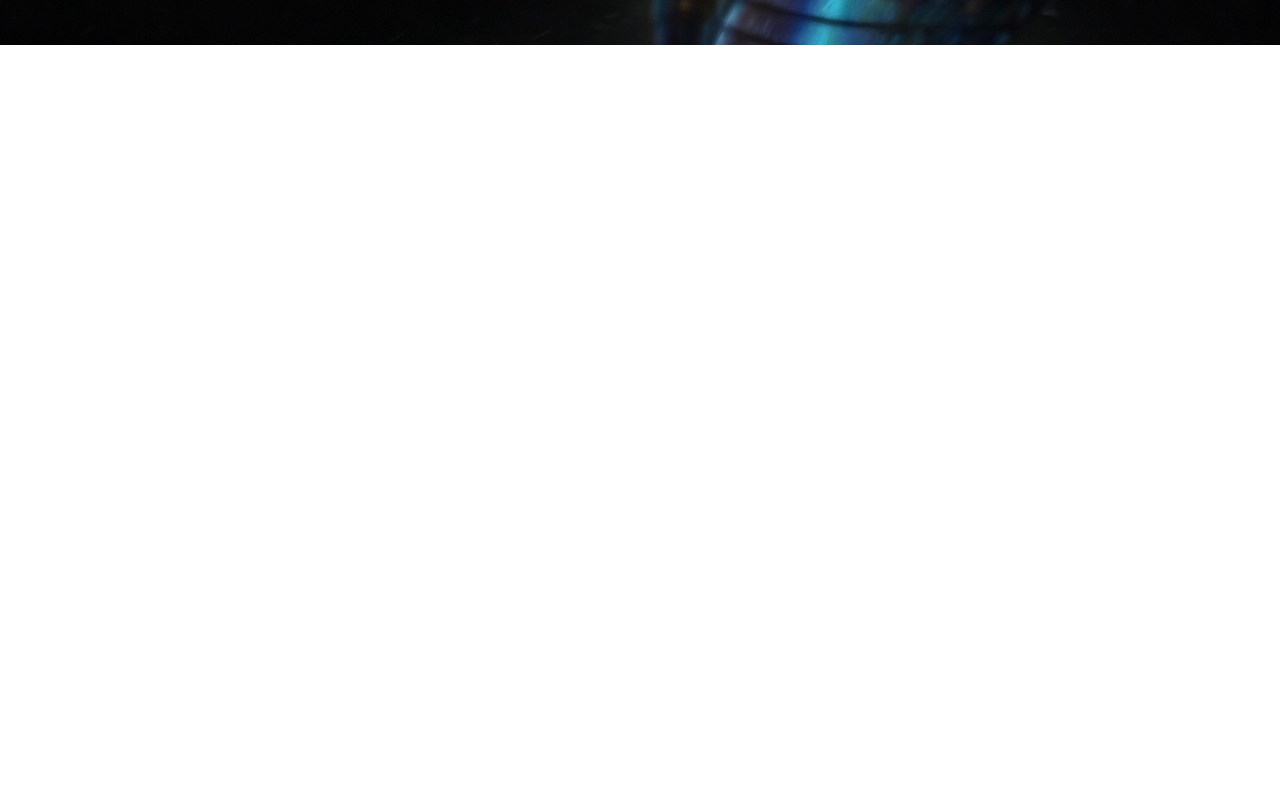
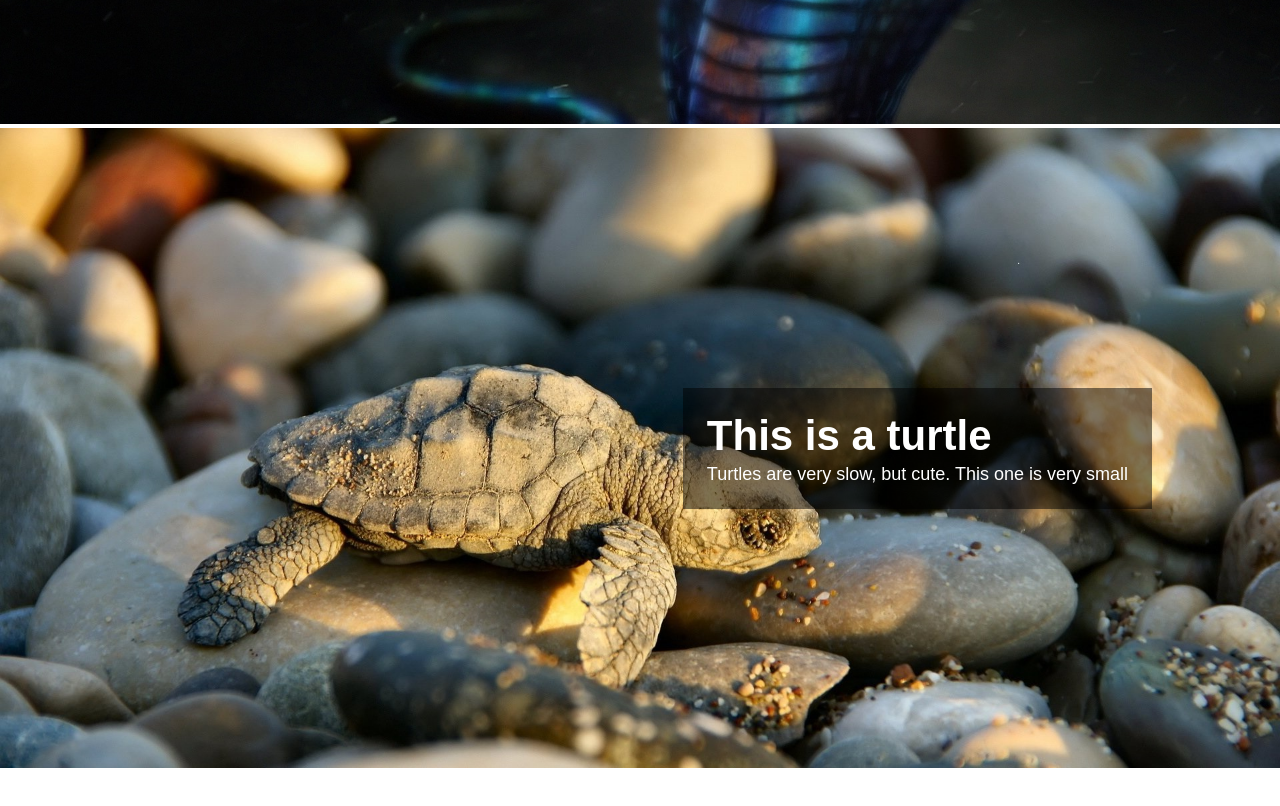
Before and after one commit to memmer57/CSS-Parallax-scroll-demo, a plain HTML site: page index.html in a window 1280 px wide. Shown: the part 1480-2286 px from the top of the page. After the commit the page ends 2248 px from the top, so only its background shows below. Drawn offline with Linux system fonts and the light colour scheme.

Commit message:
adding details

```diff
--- a/style.css
+++ b/style.css
@@ -41,21 +41,23 @@ p {
     background-repeat: no-repeat;
     background-size: cover;
     width: 100%;
-    height: 100vh;
 }
 
 .spacer {
-    height: 10vh;
-    background-color: black;
+    height: 4px;
+    background-color: white;
 }
 
 .frog {
     background-image: url(./images/frog.jpg);
+    height: 100vh;
 }
 .snake {
     background-image: url(./images/snake.jpg);
+    height: 100vh;
 }
-
 .turtle {
     background-image: url(./images/turtle.jpg);
+    background-position: top;
+    height: 80vh;
 }
```
